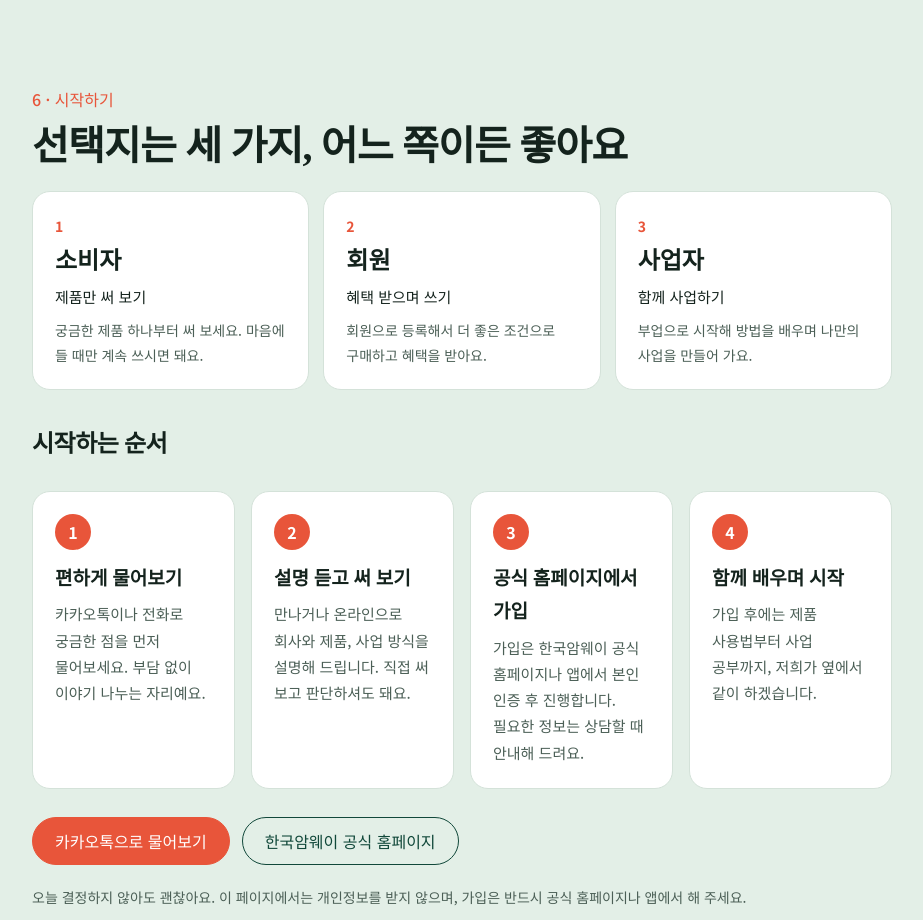
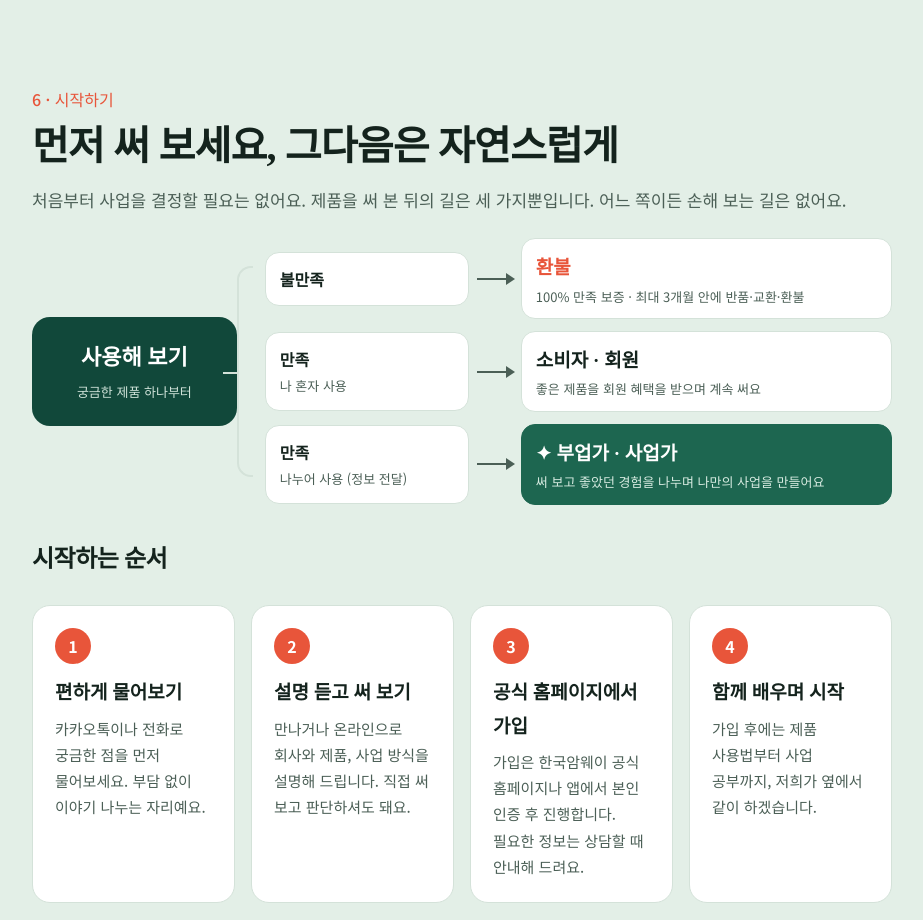
Before and after one commit to matthewkim5081/matthewkim5081.github.io, a plain HTML site: page guide.html in a window 1280 px wide. Shown: the part 10200-11120 px from the top of the page, without its empty margins (178-1101 px from the left). Drawn offline with Linux system fonts and the light colour scheme; a web font is replaced by a local one.

Commit message:
Guide: start section decision tree (try -> refund/consumer/business)

```diff
--- a/guide.html
+++ b/guide.html
@@ -291,11 +291,15 @@
 <!-- 5. JOIN -->
 <section class="band tint" id="join"><div class="in narrow">
 <div class="kick">6 · 시작하기</div>
-<h2>선택지는 세 가지, 어느 쪽이든 좋아요</h2>
-<div class="choice">
-<div><em>1</em><b>소비자</b><span>제품만 써 보기</span><p>궁금한 제품 하나부터 써 보세요. 마음에 들 때만 계속 쓰시면 돼요.</p></div>
-<div><em>2</em><b>회원</b><span>혜택 받으며 쓰기</span><p>회원으로 등록해서 더 좋은 조건으로 구매하고 혜택을 받아요.</p></div>
-<div><em>3</em><b>사업자</b><span>함께 사업하기</span><p>부업으로 시작해 방법을 배우며 나만의 사업을 만들어 가요.</p></div>
+<h2>먼저 써 보세요, 그다음은 자연스럽게</h2>
+<p class="lead">처음부터 사업을 결정할 필요는 없어요. 제품을 써 본 뒤의 길은 세 가지뿐입니다. 어느 쪽이든 손해 보는 길은 없어요.</p>
+<div class="tree">
+<div class="t-root"><b>사용해 보기</b><span>궁금한 제품 하나부터</span></div>
+<div class="t-br">
+<div class="t-row bad"><div class="t-mid"><b>불만족</b></div><div class="t-arr" aria-hidden="true"></div><div class="t-end"><b>환불</b><span>100% 만족 보증 · 최대 3개월 안에 반품·교환·환불</span></div></div>
+<div class="t-row"><div class="t-mid"><b>만족</b><span>나 혼자 사용</span></div><div class="t-arr" aria-hidden="true"></div><div class="t-end"><b>소비자 · 회원</b><span>좋은 제품을 회원 혜택을 받으며 계속 써요</span></div></div>
+<div class="t-row hi"><div class="t-mid"><b>만족</b><span>나누어 사용 (정보 전달)</span></div><div class="t-arr" aria-hidden="true"></div><div class="t-end"><b>부업가 · 사업가</b><span>써 보고 좋았던 경험을 나누며 나만의 사업을 만들어요</span></div></div>
+</div>
 </div>
 <h3 class="sub">시작하는 순서</h3>
 <ol class="steps">
--- a/style.css
+++ b/style.css
@@ -296,6 +296,34 @@ a.vbox:hover .play{background:#ff0000}
 .qq b{color:var(--coral)}
 .ask .btn{justify-self:start;cursor:pointer;font:inherit;font-weight:700;border:0}
 #quizMore .cards{margin-top:16px}
+/* start decision tree */
+.tree{display:grid;grid-template-columns:minmax(0,1fr) minmax(0,3.2fr);gap:0;align-items:center;margin-top:24px}
+.t-root{background:var(--pine);color:#fff;border-radius:18px;padding:22px 16px;text-align:center;display:grid;gap:4px}
+.t-root b{font-family:"Gowun Batang",serif;font-size:22px}
+.t-root span{font-size:13px;color:#cfe2d8}
+.t-br{display:grid;gap:12px;padding-left:28px;position:relative}
+.t-br::before{content:"";position:absolute;left:0;top:28px;bottom:28px;width:14px;border:2px solid var(--line);border-right:0;border-radius:14px 0 0 14px}
+.t-br::after{content:"";position:absolute;left:-14px;top:50%;width:14px;border-top:2px solid var(--line)}
+.t-row{display:grid;grid-template-columns:minmax(0,1.1fr) 36px minmax(0,2fr);align-items:center;gap:8px}
+.t-mid,.t-end{background:var(--bg);border:1px solid var(--line);border-radius:14px;padding:12px 14px;display:grid;gap:2px}
+.t-mid b{font-size:16px}.t-mid span{font-size:13px;color:var(--soft)}
+.t-end b{font-family:"Gowun Batang",serif;font-size:19px}
+.t-end span{font-size:13px;color:var(--soft);line-height:1.5}
+.t-arr{height:2px;background:var(--soft);position:relative}
+.t-arr::after{content:"";position:absolute;right:-2px;top:-5px;border-left:9px solid var(--soft);border-top:6px solid transparent;border-bottom:6px solid transparent}
+.t-row.bad .t-end b{color:var(--coral)}
+.t-row.hi .t-end{background:var(--pine2);border-color:var(--pine2)}
+.t-row.hi .t-end b{color:#fff}.t-row.hi .t-end span{color:#d7ebe1}
+.t-row.hi .t-end b::before{content:"✦ "}
+@media(max-width:640px){
+.tree{grid-template-columns:minmax(0,1fr)}
+.t-root{padding:14px}
+.t-br{padding-left:0;margin-top:14px}
+.t-br::before,.t-br::after{display:none}
+.t-row{grid-template-columns:minmax(0,1fr);gap:0}
+.t-mid{border-radius:14px 14px 0 0;border-bottom:0;background:var(--sage);grid-template-columns:auto 1fr;align-items:baseline;gap:8px}
+.t-arr{display:none}
+.t-end{border-radius:0 0 14px 14px}}
 /* PV/BV + rate table */
 .pvbv{display:grid;grid-template-columns:repeat(2,minmax(0,1fr));gap:12px;margin-top:18px}
 .pvbv div{background:var(--bg);border:1px solid var(--line);border-radius:16px;padding:16px 18px;display:grid;gap:2px}
```
